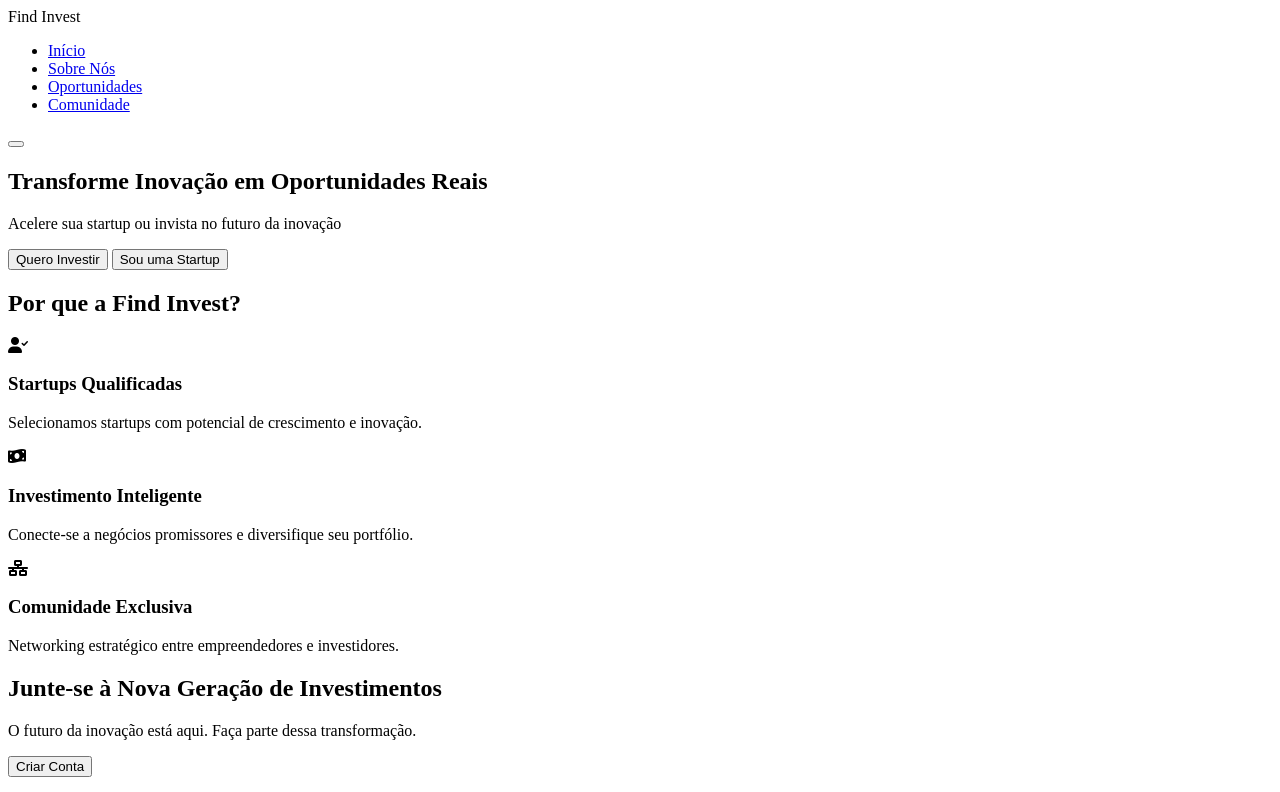
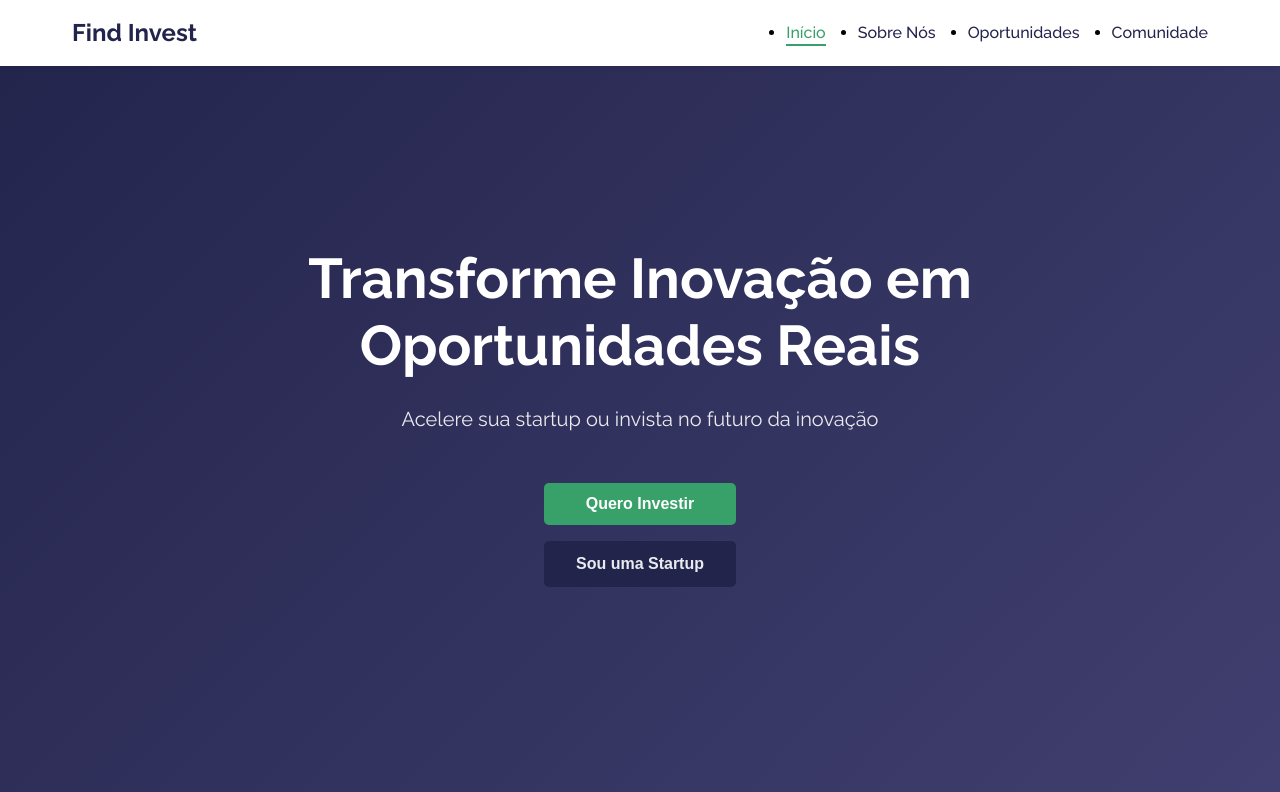
Before and after one commit to Otavioafm/findinvest_landgape_publica, a plain HTML site: page index.html in a window 1280 px wide. Shown: the top 792 px of the page. Drawn offline with Linux system fonts and the light colour scheme; the site is published under a folder, as on GitHub Pages, so addresses that start at the root find nothing.

Commit message:
versão publica fix

```diff
--- a/hubCadastro.html
+++ b/hubCadastro.html
@@ -4,7 +4,7 @@
     <meta charset="UTF-8">
     <meta name="viewport" content="width=device-width, initial-scale=1.0">
     <title>Investment Hub</title>
-    <link rel="stylesheet" href="/css/cadastro-login.css">
+    <link rel="stylesheet" href="css/cadastro-login.css">
     <link rel="stylesheet" href="https://cdnjs.cloudflare.com/ajax/libs/font-awesome/6.0.0/css/all.min.css">
 </head>
 <body>
--- a/index.html
+++ b/index.html
@@ -5,8 +5,8 @@
     <meta name="viewport" content="width=device-width, initial-scale=1.0, maximum-scale=1.0, user-scalable=no, shrink-to-fit=no">
     <title>Find Invest - Conectando Startups e Investidores</title>
     <link rel="icon" type="image/png" href="img/LOGO-BRANCO-G.png">
-    <link rel="stylesheet" href="/css/common.css">
-    <link rel="stylesheet" href="/css/index.css">
+    <link rel="stylesheet" href="css/common.css">
+    <link rel="stylesheet" href="css/index.css">
     <link rel="stylesheet" href="https://cdnjs.cloudflare.com/ajax/libs/font-awesome/6.0.0/css/all.min.css">
     <link href="https://fonts.googleapis.com/css2?family=Raleway:wght@400;500;600;700&display=swap" rel="stylesheet">
 </head>
@@ -37,8 +37,8 @@
             <h1>Transforme Inovação em Oportunidades Reais</h1>
             <p class="subtitle">Acelere sua startup ou invista no futuro da inovação</p>
             <div class="cta-group">
-                <button class="primary-button" onclick="window.location.href='/src/html/Cadastrol-login/investidor-hub.html'">Quero Investir</button>
-                <button class="secondary-button startup-button" onclick="window.location.href='/src/html/Cadastrol-login/startup-hub.html'">Sou uma Startup</button>
+                <button class="primary-button" onclick="window.location.href='investidor-hub.html'">Quero Investir</button>
+                <button class="secondary-button startup-button" onclick="window.location.href='startup-hub.html'">Sou uma Startup</button>
             </div>
         </div>
     </section>
@@ -72,7 +72,7 @@
         <div class="container">
             <h2>Junte-se à Nova Geração de Investimentos</h2>
             <p>O futuro da inovação está aqui. Faça parte dessa transformação.</p>
-            <button class="primary-button" onclick="window.location.href='src/html/Cadastrol-login/hubCadastro.html'">Criar Conta</button>
+            <button class="primary-button" onclick="window.location.href='hubCadastro.html'">Criar Conta</button>
         </div>
     </section>
 
```
Also changed, not shown: investidor-hub.html (+1 -1 lines), investidor-login.html (+1 -1 lines), investidor-registro.html (+1 -1 lines), oportunidades.html (+2 -2 lines), quem-somos.html (+2 -2 lines), rede-social.html (+2 -2 lines), startup-hub.html (+1 -1 lines), startup-login.html (+1 -1 lines), startup-registro.html (+1 -1 lines).
